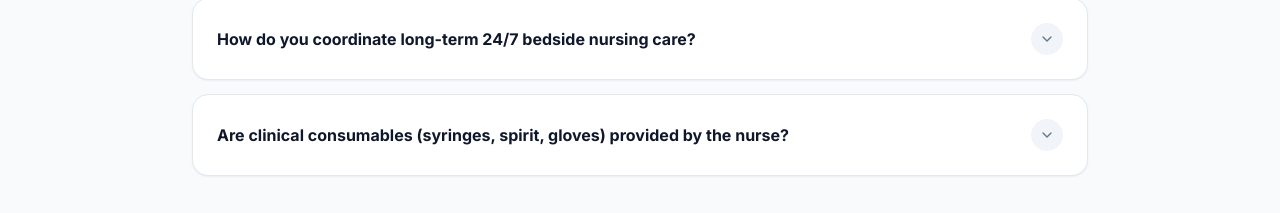
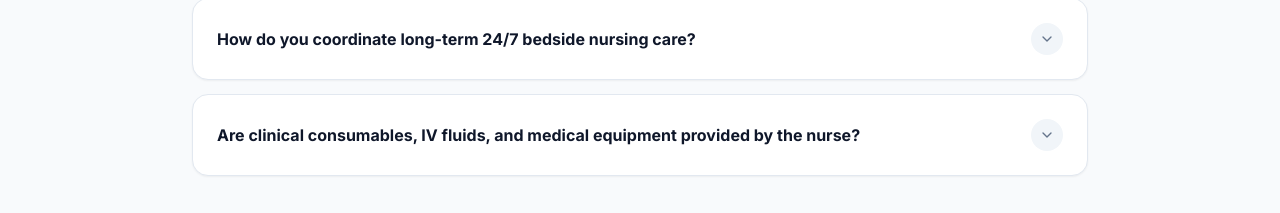
Before and after one commit to LaRoyBot/WithU, a Next.js app: page /services/at-home-ivf-support in a window 1280 px wide. Shown: the part 1920-2133 px from the top of the page. Built offline with nearby package versions, Linux system fonts and the light colour scheme; no server answers; the database is empty.

Commit message:
fix(faq): clarify clinical consumables, basic diagnostic kit, and advance payment for supplies

```diff
--- a/src/components/seo/FaqSection.tsx
+++ b/src/components/seo/FaqSection.tsx
@@ -36,9 +36,9 @@ const FAQS: FaqItem[] = [
       'For continuous 24/7 care, we assign dedicated primary and rotation caregivers to ensure uninterrupted coverage with rested staff. A dedicated care coordinator monitors vitals logs, medication compliance, and patient comfort daily.',
   },
   {
-    question: 'Are clinical consumables (syringes, spirit, gloves) provided by the nurse?',
+    question: 'Are clinical consumables, IV fluids, and medical equipment provided by the nurse?',
     answer:
-      'Our nurses arrive with professional diagnostic kits (digital BP monitors, pulse oximeters, thermometers) and basic consumables for injections or dressing visits. Prescribed pharmaceuticals, specialized surgical dressings, and IV fluids should be kept ready based on your physician’s prescription.',
+      'Our visiting nurses arrive with basic diagnostic essentials (digital BP monitors, pulse oximeters, thermometers) and routine visit disposables (gloves, spirit swabs). Prescribed pharmaceuticals, specialized surgical dressings, and IV fluids should be kept ready based on your physician’s prescription. If you require our team to arrange IV fluids, specialized dressing kits, or medical equipment, please notify us in advance during booking; procurement of arranged consumables and equipment requires prior intimation and advance payment.',
   },
 ];
 
```
